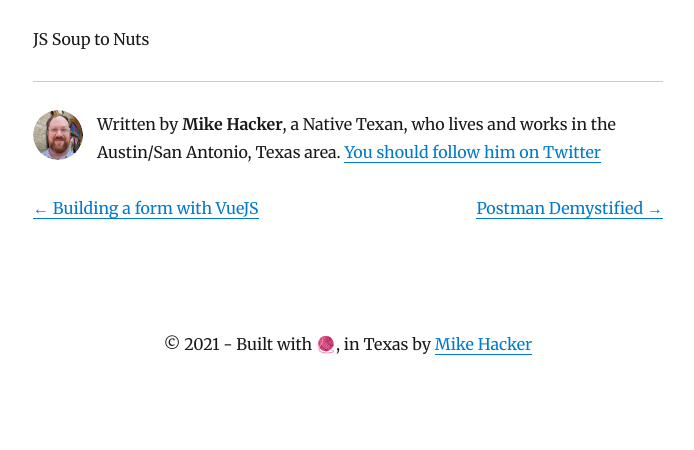
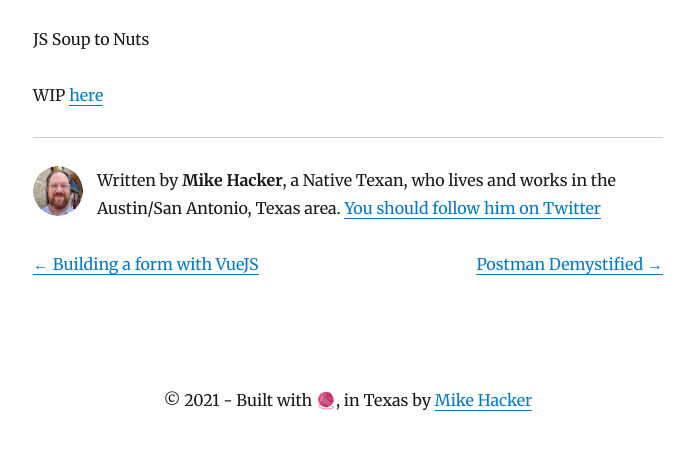
Before and after one commit to bfs-io/banana-for-scale, a Gatsby site: page /blog/js-soup-to-nuts/ in a window 1280 px wide. Shown: the part 198-648 px from the top of the page, without its empty margins (292-986 px from the left). Built offline with nearby package versions, Linux system fonts and the light colour scheme; Gatsby itself is replaced by a stand-in of ours; some packages are replaced by stand-ins of ours.

Commit message:
Update Entry “js-soup-to-nuts”

```diff
--- a/content/blog/js-soup-to-nuts.md
+++ b/content/blog/js-soup-to-nuts.md
@@ -5,3 +5,5 @@ title: JS Soup to Nuts
 description: ES6
 ---
 JS Soup to Nuts
+
+WIP [here](https://github.com/mhackersu/react-js-overview/tree/foundations)
```
